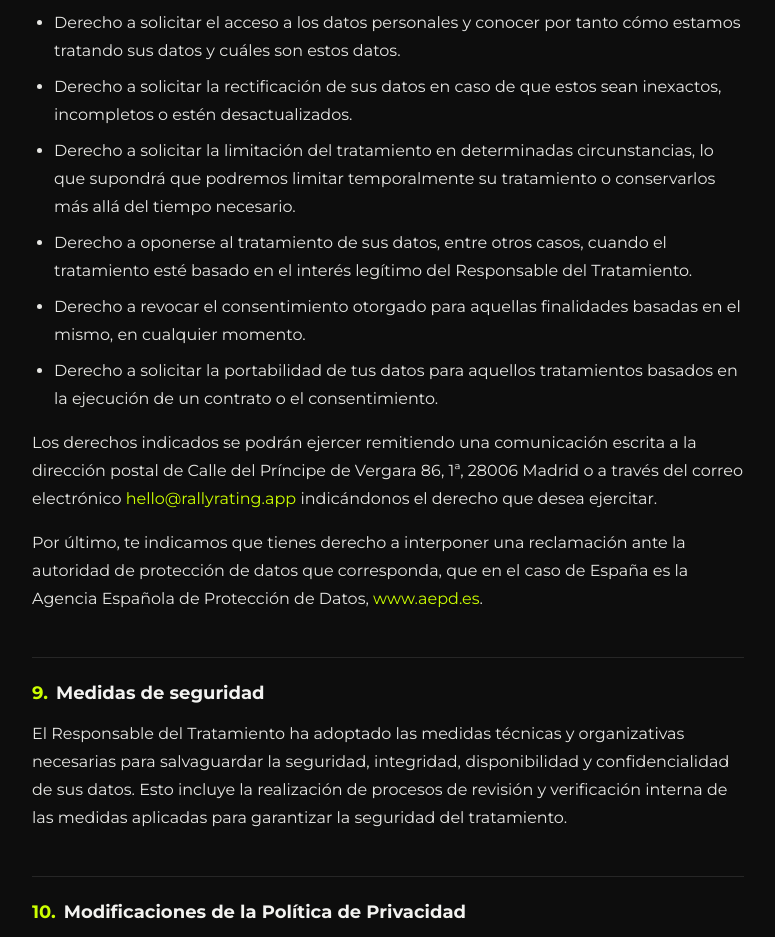
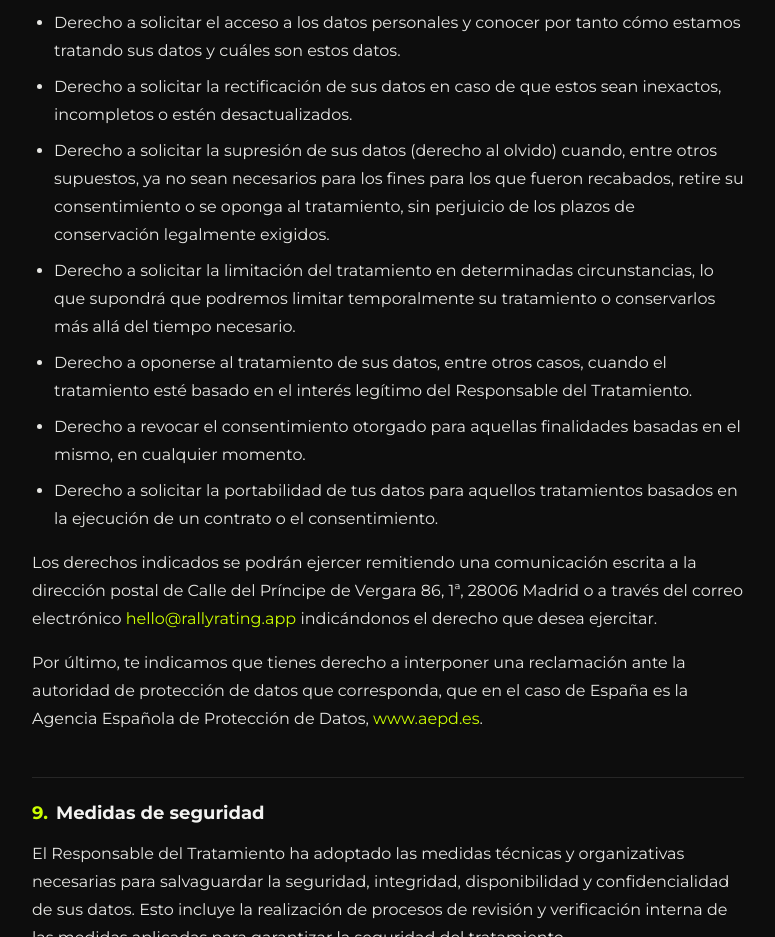
Before and after one commit to inaki1gg/rally-site, a plain HTML site: page privacy.html in a window 1280 px wide. Shown: the part 5520-6457 px from the top of the page, without its empty margins (252-1027 px from the left). Drawn offline with Linux system fonts and the light colour scheme.

Commit message:
Add the missing right to erasure to Spanish privacy section 8
Section 8 listed six rights and omitted the derecho de supresión, which
the in-app Spanish version has. The two must match.

The sentence is verbatim from the approved source — "Política de
Privacidad — VERSION FINAL (v2, con perfilado y push token).docx", Drive
folder "04 Textos Legales - Version Final". Not translated, not adapted
from the English, not composed. Verified word for word against that
document.

Positioned between rectificación and limitación so the order matches the
English document, and formatted identically to the sibling rights: a
plain <li>, no emphasis on the right's name. That is the convention in
section 8, and it differs from section 4 where the legal-basis labels are
bolded.

One line added, nothing else in the file touched.

Co-Authored-By: Claude Opus 5 <noreply@anthropic.com>

```diff
--- a/privacy.html
+++ b/privacy.html
@@ -253,6 +253,7 @@
   <ul>
     <li>Derecho a solicitar el acceso a los datos personales y conocer por tanto cómo estamos tratando sus datos y cuáles son estos datos.</li>
     <li>Derecho a solicitar la rectificación de sus datos en caso de que estos sean inexactos, incompletos o estén desactualizados.</li>
+    <li>Derecho a solicitar la supresión de sus datos (derecho al olvido) cuando, entre otros supuestos, ya no sean necesarios para los fines para los que fueron recabados, retire su consentimiento o se oponga al tratamiento, sin perjuicio de los plazos de conservación legalmente exigidos.</li>
     <li>Derecho a solicitar la limitación del tratamiento en determinadas circunstancias, lo que supondrá que podremos limitar temporalmente su tratamiento o conservarlos más allá del tiempo necesario.</li>
     <li>Derecho a oponerse al tratamiento de sus datos, entre otros casos, cuando el tratamiento esté basado en el interés legítimo del Responsable del Tratamiento.</li>
     <li>Derecho a revocar el consentimiento otorgado para aquellas finalidades basadas en el mismo, en cualquier momento.</li>
```
